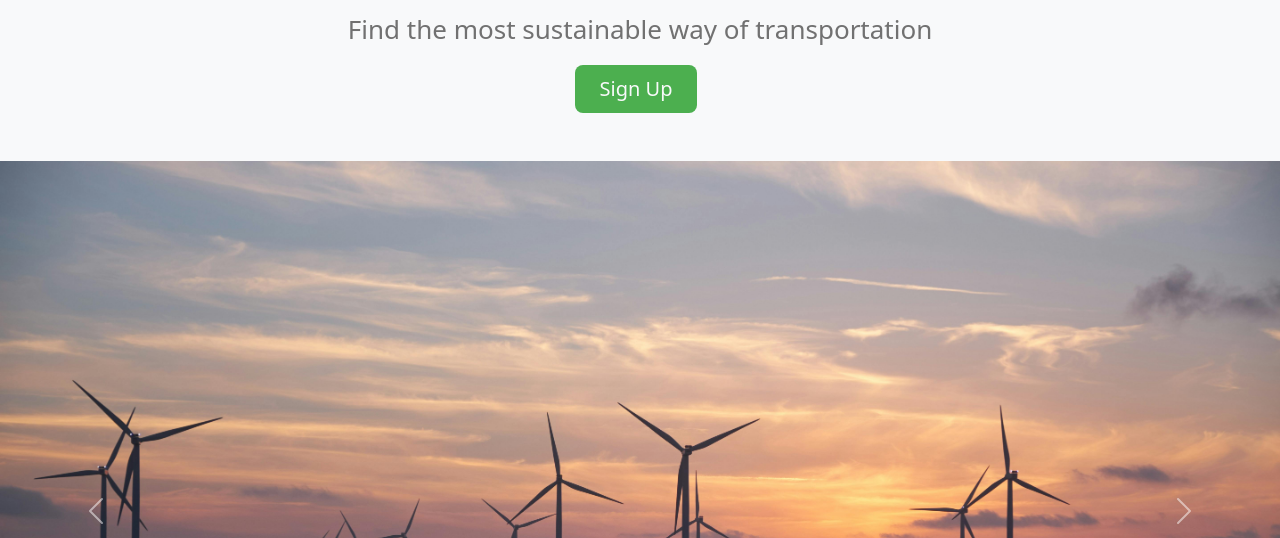
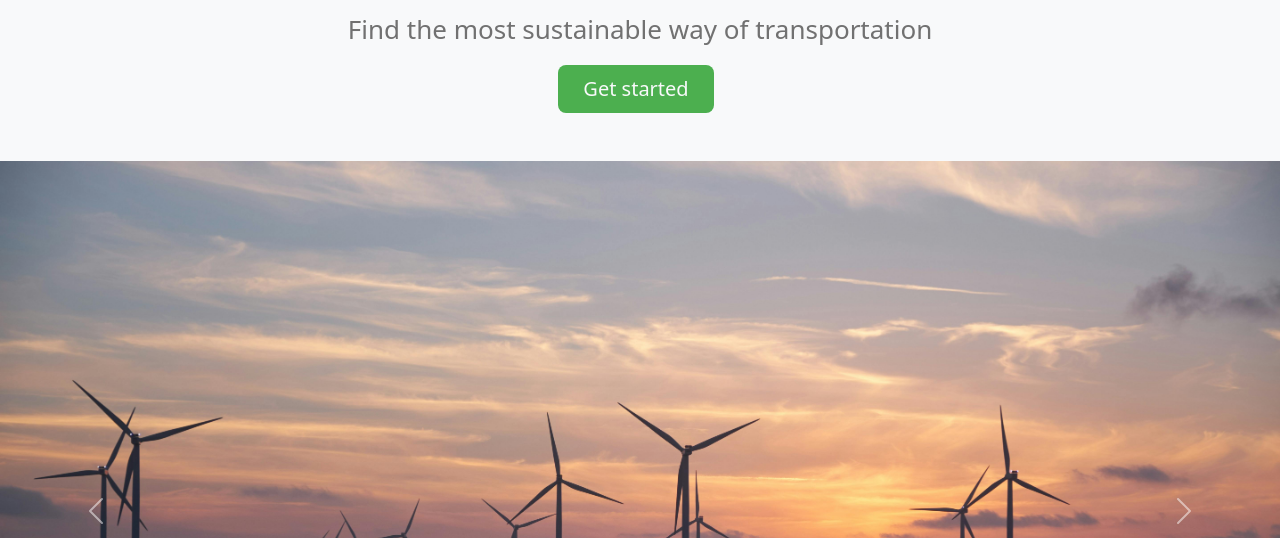
Before and after one commit to maiigl/CO2une, a plain HTML site: page Bootstrap.html in a window 1280 px wide. Shown: the part 262-800 px from the top of the page. Drawn offline with nearby package versions, Linux system fonts and the light colour scheme.

Commit message:
minor change

```diff
--- a/Bootstrap.html
+++ b/Bootstrap.html
@@ -68,7 +68,7 @@
         </h1>
         <p class=" text-center lead" style="font-size: 26px; color: #717171;">Find the most sustainable way of transportation</p>
         <div class="d-grid gap-2 d-md-flex justify-content-md-center">
-            <button class="btn btn-lg px-4 me-md-2 text-light" type="button" style="background-color: #4caf4f">Sign Up</button>
+            <button class="btn btn-lg px-4 me-md-2 text-light" type="button" style="background-color: #4caf4f">Get started</button>
         </div>
         </div>
 
```
